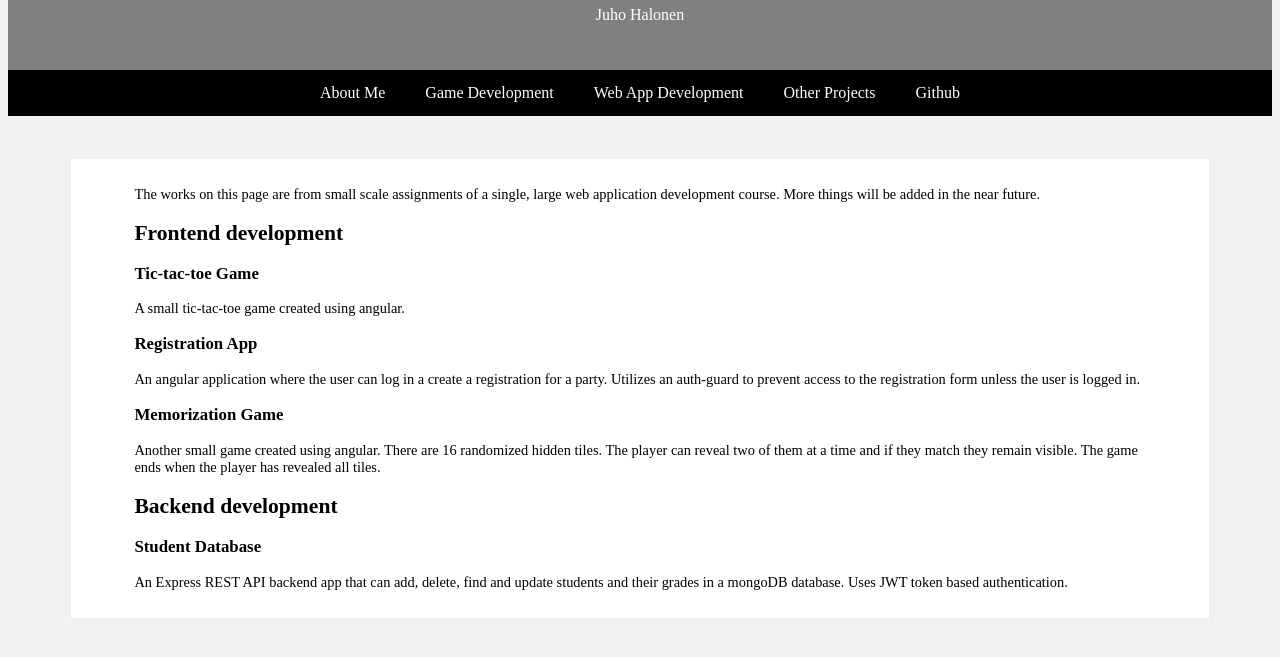
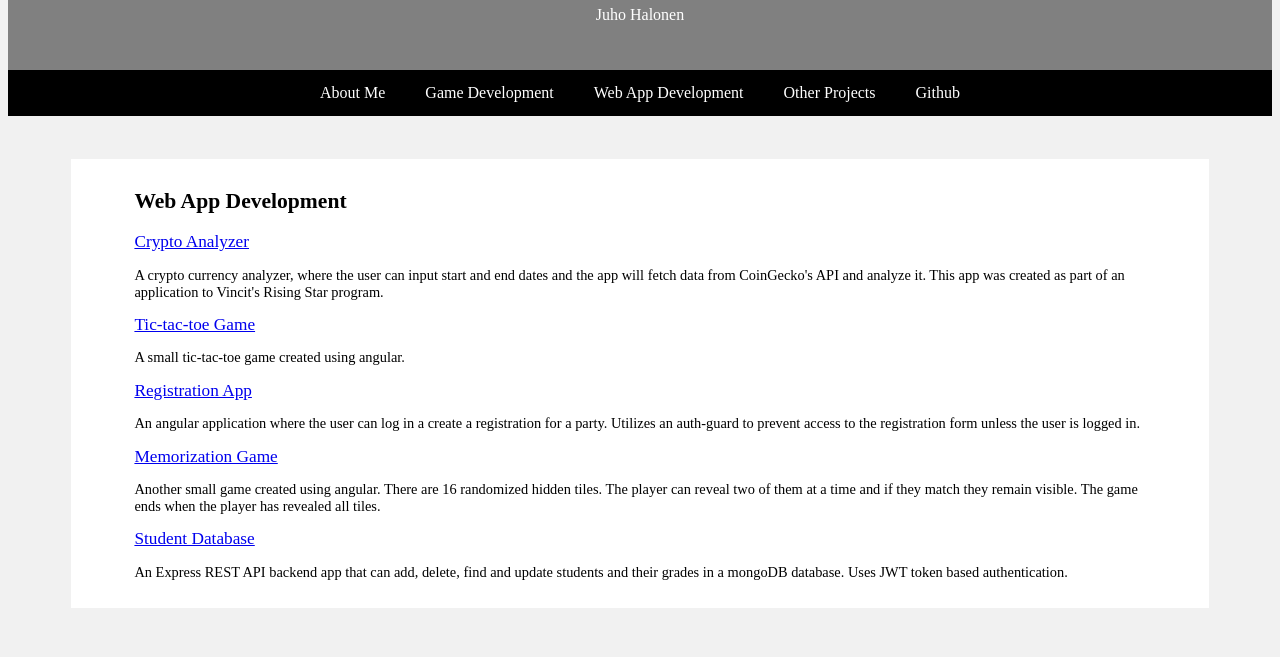
Before and after one commit to Jualhalo/jualhalo.github.io, a plain HTML site: page web.html in a window 1280 px wide. Shown: the part 133-790 px from the top of the page. Drawn offline with Linux system fonts and the light colour scheme.

Commit message:
update stuff with links

```diff
--- a/style.css
+++ b/style.css
@@ -65,6 +65,9 @@ body {
     font-size: 1em;
     color:black;
     grid-area: c;
+}
+.projectLink {
+    font-size: 1.2em;
 }
 .videos {
     max-width: 100%;
--- a/web.html
+++ b/web.html
@@ -18,23 +18,24 @@
                 <a href="games.html">Game Development</a>
                 <a href="#.html">Web App Development</a>
                 <a href="other.html">Other Projects</a>
-                <a href="https://github.com/Jualhalo/SchoolProjects"target="_blank" rel="noopener noreferrer">Github</a>
+                <a href="https://github.com/Jualhalo/"target="_blank" rel="noopener noreferrer">Github</a>
             </div>
             <div class ="content">
-                <p>The works on this page are from small scale assignments of a single, large web application development course.
-                    More things will be added in the near future.</p>
-                <h2>Frontend development</h2>
-                <h3>Tic-tac-toe Game</h3>
+                <h2>Web App Development</h2>
+                <a href="https://github.com/Jualhalo/ScroogeCrypto"target="_blank" rel="noopener noreferrer" class="projectLink">Crypto Analyzer</a>
+                <p>A crypto currency analyzer, where the user can input start and end dates and the app will fetch data from CoinGecko's API and analyze it.
+                    This app was created as part of an application to Vincit's Rising Star program.
+                </p>
+                <a href="https://github.com/Jualhalo/ang-ristinolla"target="_blank" rel="noopener noreferrer" class="projectLink">Tic-tac-toe Game</a>
                 <p>A small tic-tac-toe game created using angular.</p>
-                <h3>Registration App</h3>
+                <a href="https://github.com/Jualhalo/ang-ilmosovellus"target="_blank" rel="noopener noreferrer" class="projectLink">Registration App</a>
                 <p>An angular application where the user can log in a create a registration for a party.
                     Utilizes an auth-guard to prevent access to the registration form unless the user is logged in.
                 </p>
-                <h3>Memorization Game</h3>
+                <a href="https://github.com/Jualhalo/ang-muistipeli"target="_blank" rel="noopener noreferrer" class="projectLink">Memorization Game</a>
                 <p>Another small game created using angular. There are 16 randomized hidden tiles.
                     The player can reveal two of them at a time and if they match they remain visible. The game ends when the player has revealed all tiles.</p>
-                <h2>Backend development</h2>
-                <h3>Student Database</h3>
+                    <a href="https://github.com/Jualhalo/restApiExpress"target="_blank" rel="noopener noreferrer" class="projectLink">Student Database</a>
                 <p>An Express REST API backend app that can add, delete, find and update students and their grades in a mongoDB database.
                     Uses JWT token based authentication. </p>
             </div>
```
Also changed, not shown: games.html (+4 -4 lines), index.html (+4 -3 lines), other.html (+1 -1 lines).
